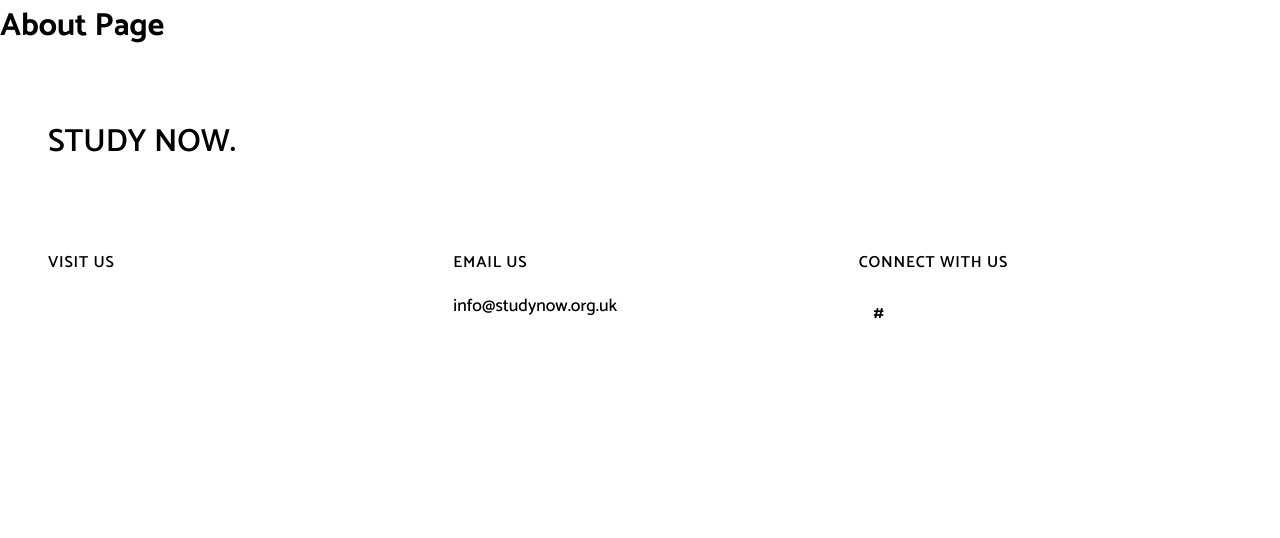
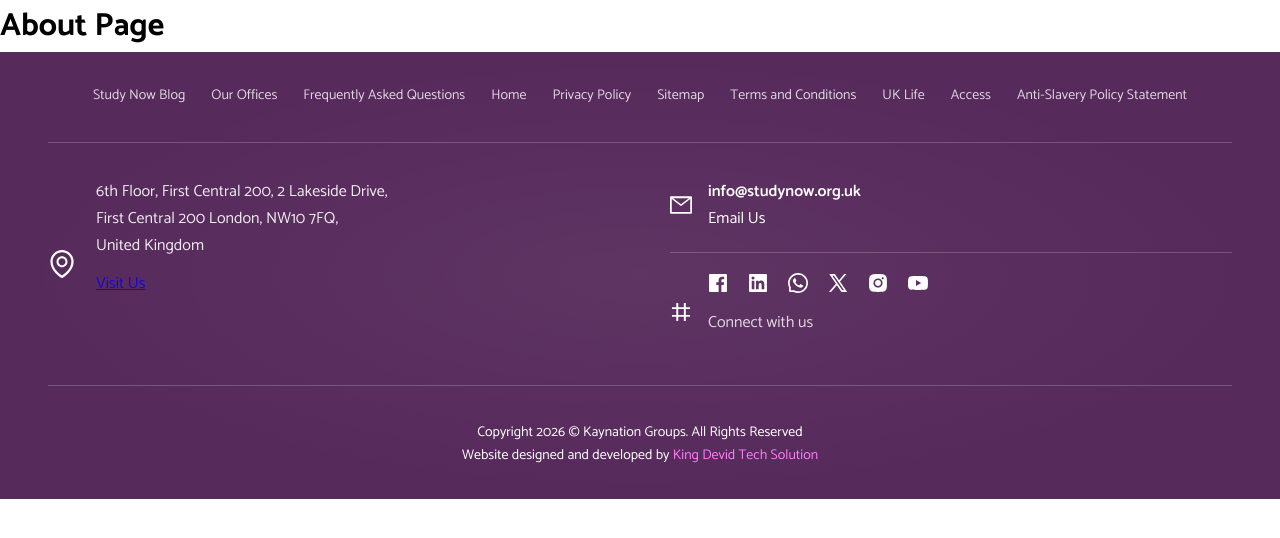
Before and after one commit to 01kingdahvid/kaynationgroups, a Next.js app: page /about in a window 1280 px wide. Shown: the top 538 px of the page. Built offline with nearby package versions, Linux system fonts and the light colour scheme.

Commit message:
added footer

```diff
--- a/src/components/corporate/TestimonialSection/TestimonialSection.module.css
+++ b/src/components/corporate/TestimonialSection/TestimonialSection.module.css
@@ -176,7 +176,10 @@
    WAVE FREQUENCY ANIMATION
 ============================= */
 .waveSection {
-  height: 160px;
+  /* height: 160px; */
+  padding: 0;
+  margin: 0 auto;
+  background-color: rgba(255, 255, 255, 0);
   overflow: hidden;
   position: relative;
   top: -4.5rem;
--- a/src/components/layout/Footer/Footer.jsx
+++ b/src/components/layout/Footer/Footer.jsx
@@ -1,61 +1,122 @@
-// src/components/layout/Footer/Footer.js
-import Link from 'next/link';
-import styles from './Footer.module.css';
+"use client";
+
+import styles from "./Footer.module.css";
+import {
+  MailOutlined,
+  EnvironmentOutlined,
+  FacebookFilled,
+  LinkedinFilled,
+  InstagramFilled,
+  YoutubeFilled,
+  MessageFilled,
+  WhatsAppOutlined,
+  XOutlined,
+  NumberOutlined
+} from "@ant-design/icons";
 
 export default function Footer() {
   return (
     <footer className={styles.footer}>
-      <div className={styles.footerContainer}>
-        {/* Top Section */}
-        <div className={styles.footerTop}>
-          <div className={styles.footerLogo}>
-            STUDY NOW.
-          </div>
+      <div className={styles.wave}></div>
 
-          <div className={styles.footerMenu}>
-            <Link href="/find-course" className={styles.footerLink}>Find Course</Link>
-            <Link href="/events" className={styles.footerLink}>Events</Link>
-            <Link href="/scholarships" className={styles.footerLink}>Scholarships</Link>
-            <Link href="/about" className={styles.footerLink}>About Us</Link>
+      {/* TOP NAV */}
+      <nav className={styles.topNav} aria-label="Footer navigation">
+        {[
+          "Study Now Blog",
+          "Our Offices",
+          "Frequently Asked Questions",
+          "Home",
+          "Privacy Policy",
+          "Sitemap",
+          "Terms and Conditions",
+          "UK Life",
+          "Access",
+          "Anti-Slavery Policy Statement"
+        ].map((item, i) => (
+          <a key={i} href="#" className={styles.navLink}>
+            {item}
+          </a>
+        ))}
+      </nav>
+
+      <div className={styles.divider}></div>
+
+      {/* MIDDLE */}
+      <div className={styles.middle}>
+
+        {/* LEFT ADDRESS */}
+        <div className={styles.addressBlock}>
+          <EnvironmentOutlined className={styles.iconLarge} aria-hidden />
+          <div>
+            <p>
+              6th Floor, First Central 200, 2 Lakeside Drive,
+              <br />
+              First Central 200 London, NW10 7FQ,
+              <br />
+              United Kingdom
+            </p>
+
+            <a href="#" className={styles.visitLink}>
+              Visit Us
+            </a>
           </div>
         </div>
 
-        {/* Middle Section - Contact Info */}
-        <div className={styles.footerMiddle}>
-          <div className={styles.address}>
-            <h3 className={styles.sectionTitle}>Visit Us</h3>
-            <p>6th Floor, First Central 200</p>
-            <p>2 Lakeside Drive, First Central 200</p>
-            <p>London, NW10 7FQ, United Kingdom</p>
+        {/* RIGHT CONTACT */}
+        <div className={styles.contactBlock}>
+          <div className={styles.emailRow}>
+            <MailOutlined className={styles.iconMedium} />
+            <div>
+              <p className={styles.email}>info@studynow.org.uk</p>
+              <span>Email Us</span>
+            </div>
           </div>
 
-          <div className={styles.contact}>
-            <h3 className={styles.sectionTitle}>Email Us</h3>
-            <a href="mailto:info@studynow.org.uk" className={styles.emailLink}>
-              info@studynow.org.uk
-            </a>
+          <div className={styles.dividerSmall}></div>
+
+          <div className={styles.emailRow}>
+            <NumberOutlined className={styles.iconMedium} />
+
+            <div>
+              <div className={styles.socialRow}>
+                <FacebookFilled aria-label="Facebook" />
+                <LinkedinFilled aria-label="LinkedIn" />
+                <WhatsAppOutlined aria-label="WhatsApp" />
+                <XOutlined aria-label="LinkedIn" />
+                <InstagramFilled aria-label="Instagram" />
+                <YoutubeFilled aria-label="YouTube" />
+              </div>
+              <div>
+                <p className={styles.connectText}>Connect with us</p>
+              </div>
+            </div>
           </div>
 
-          <div className={styles.social}>
-            <h3 className={styles.sectionTitle}>Connect with us</h3>
-            <div className={styles.socialLinks}>
-              <span className={styles.hashtag}>#</span>
-              <span className={styles.socialText}>Follow our journey</span>
+          {/* <div className={styles.socialBlock}>
+            <div className={styles.hash}>#</div>
+            <p className={styles.connectText}>Connect with us</p>
+
+            <div className={styles.socialRow}>
+              <FacebookFilled aria-label="Facebook" />
+              <LinkedinFilled aria-label="LinkedIn" />
+              <WhatsAppOutlined aria-label="WhatsApp" />
+              <XOutlined aria-label="LinkedIn" />
+              <InstagramFilled aria-label="Instagram" />
+              <YoutubeFilled aria-label="YouTube" />
             </div>
-          </div>
+          </div> */}
         </div>
+      </div>
 
-        {/* Bottom Section */}
-        <div className={styles.footerBottom}>
-          <p className={styles.copyright}>
-            © {new Date().getFullYear()} StudyNow. All rights reserved.
-          </p>
-          <div className={styles.legalLinks}>
-            <Link href="/privacy" className={styles.legalLink}>Privacy Policy</Link>
-            <Link href="/terms" className={styles.legalLink}>Terms of Service</Link>
-            <Link href="/cookies" className={styles.legalLink}>Cookie Policy</Link>
-          </div>
-        </div>
+      <div className={styles.divider}></div>
+
+      {/* BOTTOM */}
+      <div className={styles.bottom}>
+        <p>Copyright 2026 © Kaynation Groups. All Rights Reserved</p>
+        <p>
+          Website designed and developed by{" "}
+          <span className={styles.brand}>King Devid Tech Solution</span>
+        </p>
       </div>
     </footer>
   );
--- a/src/components/layout/Footer/Footer.module.css
+++ b/src/components/layout/Footer/Footer.module.css
@@ -1,162 +1,178 @@
-/* src/components/layout/Footer/Footer.module.css */
 .footer {
-  background: var(--primary-green);
-  color: var(--white);
-  padding: 3rem 1.5rem;
+  position: relative;
+  background: #562a5b;
+  color: white;
+  padding: 2rem 3rem;
+  overflow: hidden;
+  animation: fadeIn 1s ease;
 }
 
-.footerContainer {
-  max-width: 1280px;
-  margin: 0 auto;
+/* WAVE */
+.wave {
+  position: absolute;
+  inset: 0;
+  background: radial-gradient(
+    ellipse at center,
+    rgba(255,255,255,0.05),
+    transparent 70%
+  );
+  pointer-events: none;
 }
 
-.footerTop {
-  display: flex;
-  flex-direction: column;
-  align-items: center;
-  gap: 2rem;
-  margin-bottom: 3rem;
-  padding-bottom: 2rem;
-  border-bottom: 1px solid rgba(255, 255, 255, 0.1);
-}
-
-.footerLogo {
-  font-family: var(--font-heading);
-  font-size: 2rem;
-  font-weight: 600;
-  color: var(--white);
-}
-
-.footerMenu {
+/* TOP NAV */
+.topNav {
   display: flex;
   flex-wrap: wrap;
   justify-content: center;
-  gap: 2rem;
+  gap: 26px;
+  font-size: 14px;
 }
 
-.footerLink {
-  color: rgba(255, 255, 255, 0.9);
+.navLink {
+  color: white;
+  opacity: 0.8;
   text-decoration: none;
-  font-weight: 500;
-  transition: color 0.3s ease;
+  transition: 0.3s;
 }
 
-.footerLink:hover {
-  color: var(--accent-yellow);
+.navLink:hover {
+  opacity: 1;
 }
 
-.footerMiddle {
-  display: grid;
-  grid-template-columns: 1fr;
-  gap: 2rem;
-  margin-bottom: 3rem;
-  padding-bottom: 2rem;
-  border-bottom: 1px solid rgba(255, 255, 255, 0.1);
+.divider {
+  height: 1px;
+  background: rgba(255,255,255,0.2);
+  margin: 35px 0;
 }
 
-.sectionTitle {
-  font-size: 1rem;
-  font-weight: 600;
-  color: var(--accent-yellow);
-  margin-bottom: 1rem;
-  text-transform: uppercase;
-  letter-spacing: 0.05em;
+.dividerSmall {
+  height: 1px;
+  background: rgba(255,255,255,0.2);
+  margin: 20px 0;
 }
 
-.address p {
-  color: rgba(255, 255, 255, 0.9);
-  line-height: 1.6;
-  margin-bottom: 0.5rem;
+/* MIDDLE */
+.middle {
+  display: grid;
+  grid-template-columns: 1fr 1fr;
+  gap: 60px;
 }
 
-.emailLink {
-  color: var(--white);
-  text-decoration: none;
-  font-weight: 500;
-  font-size: 1.1rem;
-  transition: color 0.3s ease;
+/* ADDRESS */
+.addressBlock {
+  display: flex;
+  gap: 20px;
+  text-align: left;
 }
 
-.emailLink:hover {
-  color: var(--accent-yellow);
-  text-decoration: underline;
+.addressBlock p {
+  line-height: 1.7;
+  opacity: 0.9;
 }
 
-.socialLinks {
-  display: flex;
-  align-items: center;
-  gap: 1rem;
+.visitLink {
+  display: inline-block;
+  margin-top: 10px;
+  opacity: 0.8;
 }
 
-.hashtag {
+/* CONTACT */
+.emailRow {
   display: flex;
+  gap: 16px;
   align-items: center;
-  justify-content: center;
-  width: 40px;
-  height: 40px;
-  background: var(--white);
-  color: var(--primary-green);
-  border-radius: 50%;
-  font-weight: 600;
-  font-size: 1.2rem;
+  text-align: left;
 }
 
-.socialText {
-  color: rgba(255, 255, 255, 0.9);
-  font-weight: 500;
+.email {
+  font-weight: 600;
 }
 
-.footerBottom {
-  display: flex;
-  flex-direction: column;
-  align-items: center;
-  gap: 1.5rem;
+.socialBlock {
+  text-align: center;
 }
 
-.copyright {
-  color: rgba(255, 255, 255, 0.7);
-  font-size: 0.875rem;
+.hash {
+  font-size: 40px;
 }
 
-.legalLinks {
-  display: flex;
-  flex-wrap: wrap;
-  justify-content: center;
-  gap: 1.5rem;
+.connectText {
+  opacity: 0.8;
+  margin-bottom: 14px;
 }
 
-.legalLink {
-  color: rgba(255, 255, 255, 0.7);
-  text-decoration: none;
-  font-size: 0.875rem;
-  transition: color 0.3s ease;
+.socialRow {
+  display: flex;
+  justify-content: center;
+  gap: 20px;
+  font-size: 20px;
+  margin-bottom: 1rem;
 }
 
-.legalLink:hover {
-  color: var(--white);
-  text-decoration: underline;
+.socialRow svg,
+.socialRow span {
+  cursor: pointer;
+  transition: transform 0.25s ease, opacity 0.25s ease;
 }
 
-/* Responsive */
-@media (min-width: 768px) {
-  .footerTop {
-    flex-direction: row;
-    justify-content: space-between;
-    align-items: center;
+.socialRow svg:hover,
+.socialRow span:hover {
+  transform: scale(1.15);
+  opacity: 0.9;
+}
+
+/* ICON SIZES */
+.iconLarge {
+  font-size: 28px;
+}
+
+.iconMedium {
+  font-size: 22px;
+}
+
+/* BOTTOM */
+.bottom {
+  text-align: center;
+  font-size: 14px;
+}
+
+.brand {
+  color: #ff7af6;
+}
+
+/* ANIMATION */
+@keyframes fadeIn {
+  from { opacity: 0; transform: translateY(20px); }
+  to { opacity: 1; transform: translateY(0); }
+}
+
+/* RESPONSIVE */
+@media (max-width: 1200px) {
+  .footer { padding: 2rem 5% 2rem; }
+}
+
+@media (max-width: 768px) {
+  .middle {
+    grid-template-columns: 1fr;
+    text-align: center;
   }
 
-  .footerMiddle {
-    grid-template-columns: repeat(3, 1fr);
-  }
-
-  .footerBottom {
-    flex-direction: row;
-    justify-content: space-between;
+  .addressBlock {
+    justify-content: start;
   }
 }
 
-@media (min-width: 1024px) {
+@media (max-width: 480px) {
   .footer {
-    padding: 4rem 3rem;
+    padding: 60px 20px 40px;
+  }
+
+  .topNav {
+    gap: 14px;
+    font-size: 13px;
+    display: flex;
+    align-items: center;
+    text-align: center;
+    flex-direction: column;
   }
 }
```
